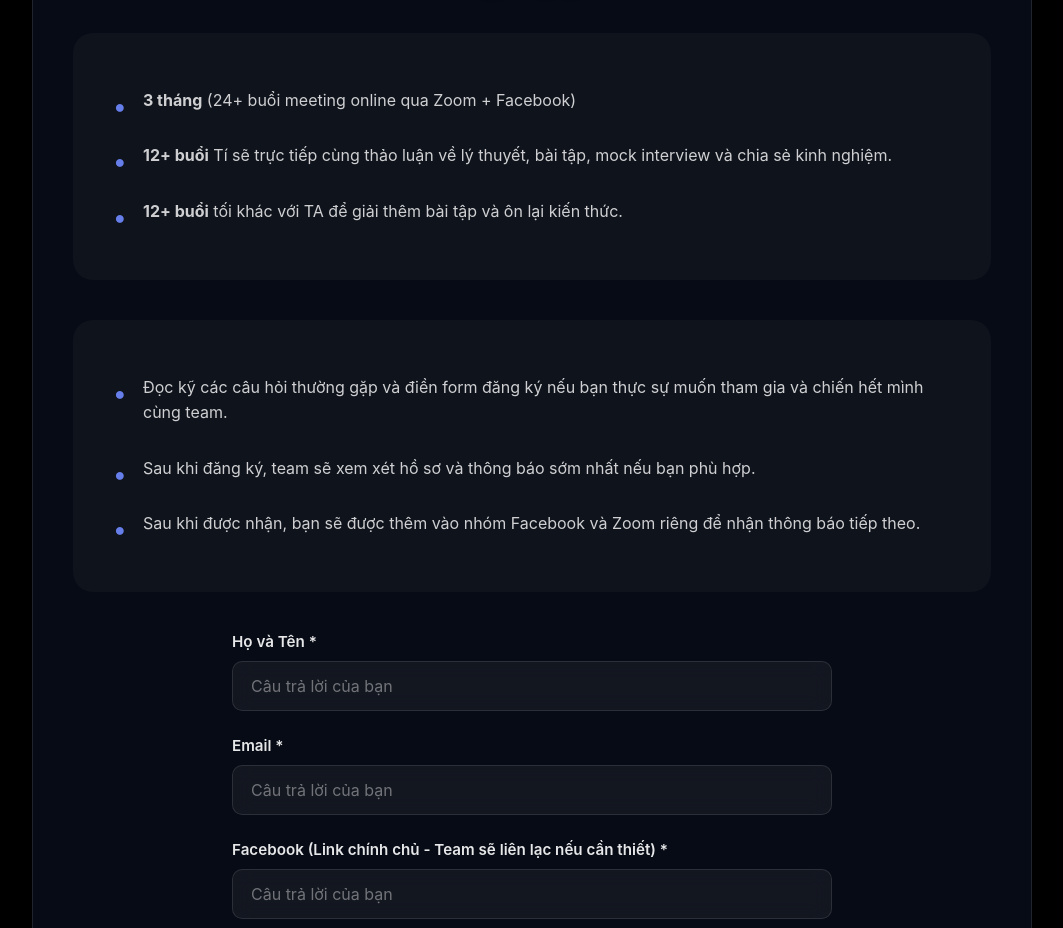
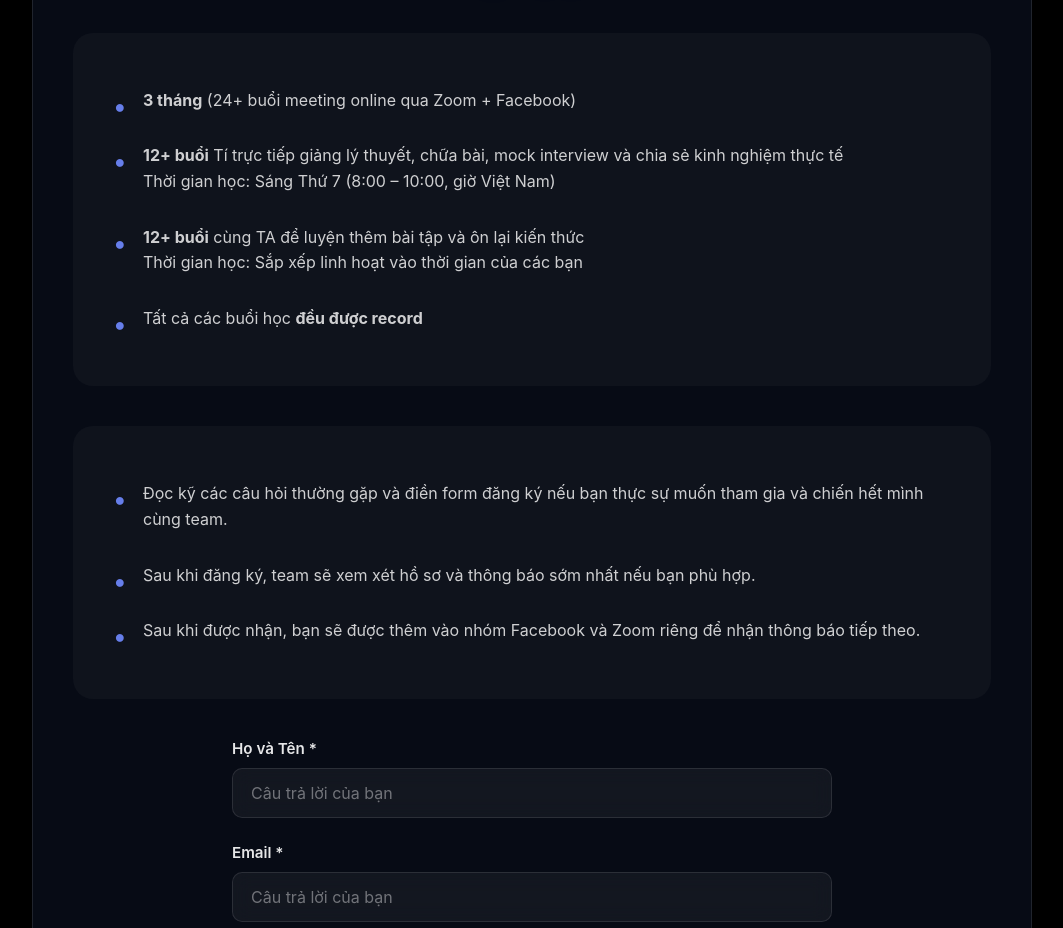
Before and after one commit to MinhAnh-IT/dsa-course-landing-page, a React (Vite) app: page / in a window 1280 px wide. Shown: the part 2420-3348 px from the top of the page, without its empty margins (108-1171 px from the left). Built offline with nearby package versions, Linux system fonts and the light colour scheme.

Commit message:
update struture course

```diff
--- a/src/components/Registration.jsx
+++ b/src/components/Registration.jsx
@@ -75,8 +75,17 @@ function Registration() {
         <div className="info-section">
           <ul className="info-list">
             <li><strong>3 tháng</strong> (24+ buổi meeting online qua Zoom + Facebook)</li>
-            <li><strong>12+ buổi</strong> Tí sẽ trực tiếp cùng thảo luận về lý thuyết, bài tập, mock interview và chia sẻ kinh nghiệm.</li>
-            <li><strong>12+ buổi</strong> tối khác với TA để giải thêm bài tập và ôn lại kiến thức.</li>
+            <li>
+              <strong>12+ buổi</strong> Tí trực tiếp giảng lý thuyết, chữa bài, mock interview và chia sẻ kinh nghiệm thực tế
+              <br />
+              Thời gian học: Sáng Thứ 7 (8:00 – 10:00, giờ Việt Nam)
+            </li>
+            <li>
+              <strong>12+ buổi</strong> cùng TA để luyện thêm bài tập và ôn lại kiến thức
+              <br />
+              Thời gian học: Sắp xếp linh hoạt vào thời gian của các bạn
+            </li>
+            <li>Tất cả các buổi học <strong>đều được record</strong></li>
           </ul>
         </div>
 
```
